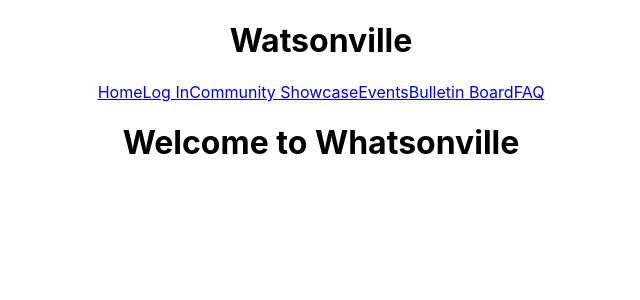
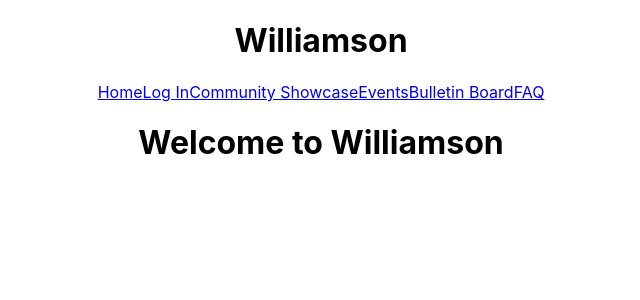
Before and after one commit to Futuristic-Frog/cmpe130, a React (Create React App) app: page / in a window 1280 px wide. Shown: the top 300 px of the page, without its empty margins (319-959 px from the left). Built offline with nearby package versions, Linux system fonts and the light colour scheme.

Commit message:
updates city name

```diff
--- a/src/App.js
+++ b/src/App.js
@@ -5,7 +5,7 @@ function App() {
   return (
     <div className="App">
       <Navbar/>
-      <h1>Welcome to Whatsonville</h1>
+      <h1>Welcome to Williamson</h1>
     </div>
   );
 }
--- a/src/components/Navbar.jsx
+++ b/src/components/Navbar.jsx
@@ -4,7 +4,7 @@ export default class navbar extends Component {
   render() {
     return (
         <>
-            <h1>Watsonville</h1>
+            <h1>Williamson</h1>
             <div>
                 <a href="www.google.com">Home</a>
                 <a href="www.google.com">Log In</a>
```
